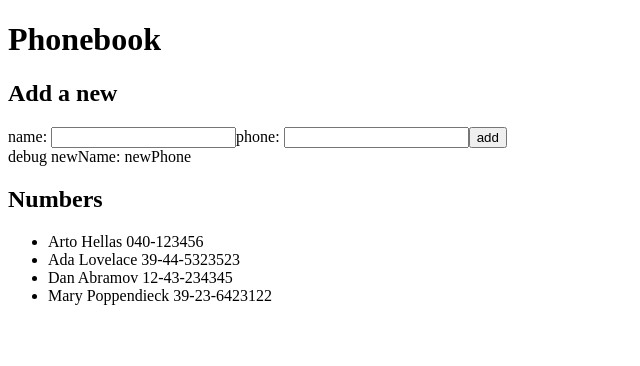
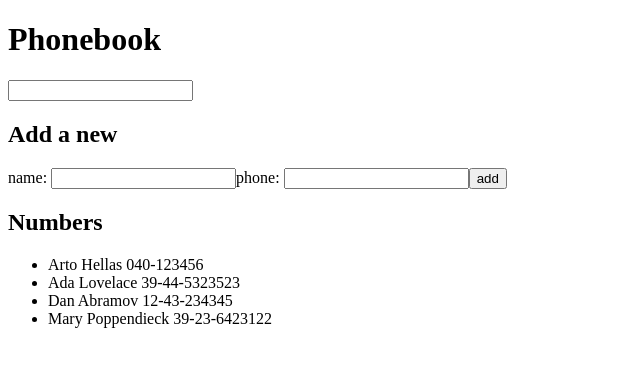
Before and after one commit to romandescotte/fullstack-open-course-2022, a React (Create React App) app in the folder part2/phonebook/: page / in a window 1280 px wide. Shown: the top 366 px of the page, without its empty margins (0-640 px from the left). Built offline with nearby package versions, Linux system fonts and the light colour scheme.

Commit message:
exercise 2.9

```diff
--- a/part2/phonebook/src/App.js
+++ b/part2/phonebook/src/App.js
@@ -1,4 +1,10 @@
 import { useState } from 'react'
+
+const Search = ({onChange, value}) => {
+  return <>
+    <input onChange={onChange} value={value} />
+  </>
+}
 
 const PersonForm = ({handleNewNumber, handleNewName, onSubmit, name, number}) => {
   return <>
@@ -30,6 +36,7 @@ const App = () => {
   ])
 
   const [newEntry, setNewEntry] = useState({name: '', number: ''})
+  const [search, setSearch] = useState('')
 
   const handleNewName = (event) => {
     setNewEntry({
@@ -64,14 +71,23 @@ const App = () => {
     }
   }
 
+  const handleSearch = (event) => {
+    setSearch(event.target.value)
+  }
+
+  const filteredEntries =
+    search ?
+    persons.filter(person => person.name.toLowerCase().includes(search.toLowerCase()))
+    : persons;
+
   return (
     <div>
       <h1>Phonebook</h1>
+      <Search onChange={handleSearch} value={search} />
       <h2>Add a new</h2>
       <PersonForm handleNewName={handleNewName} handleNewNumber={handleNewNumber} onSubmit={handleSaveEntry} number={newEntry.number} name={newEntry.name} />
-      <div>debug newName: {newEntry.name} newPhone {newEntry.number}</div>
       <h2>Numbers</h2>
-      <Persons persons={persons} />
+      <Persons persons={filteredEntries} />
     </div>
   )
 }
```
